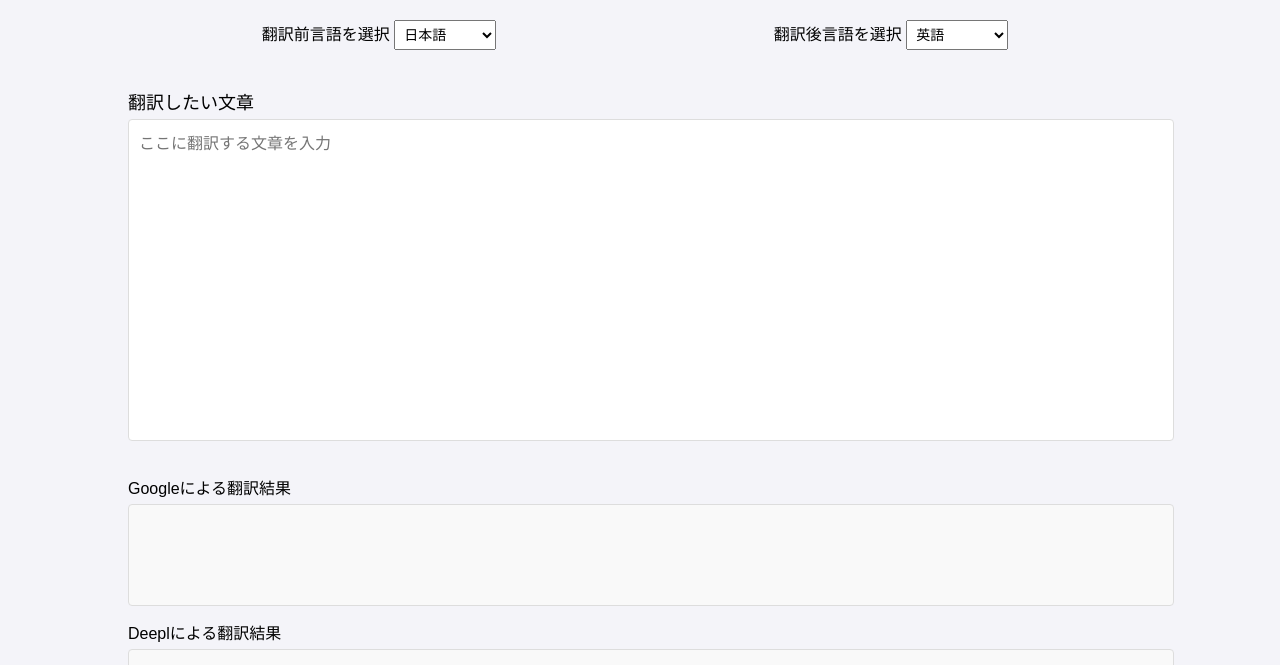
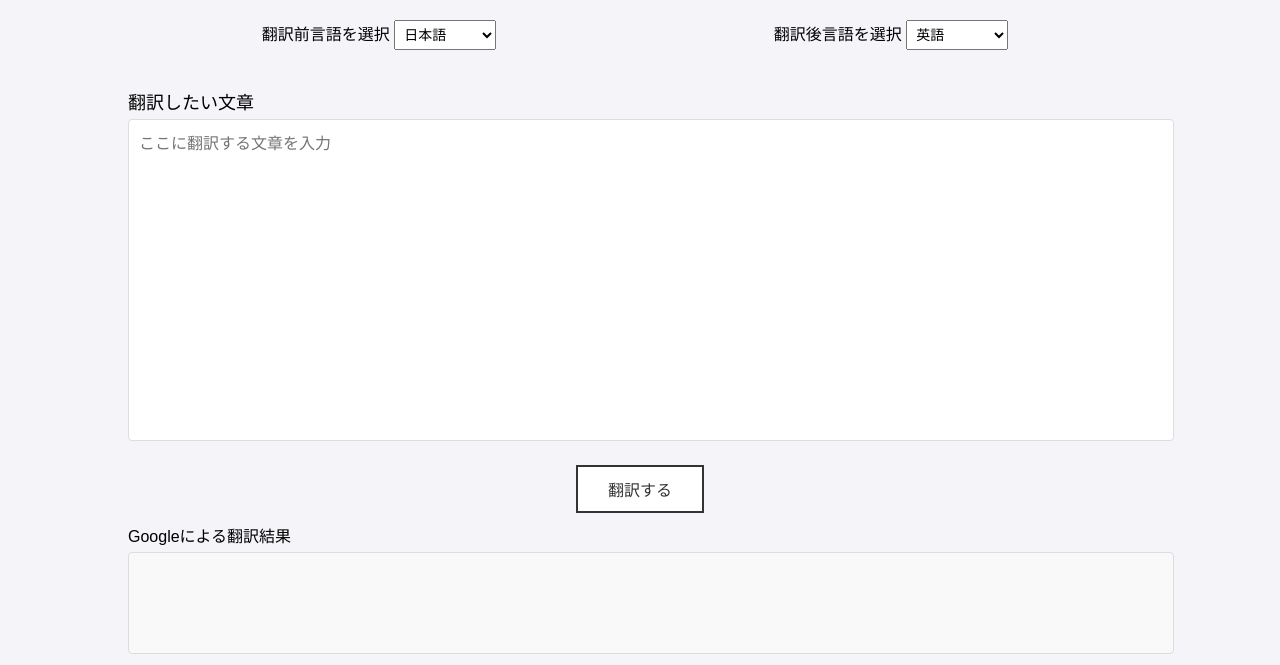
Before and after one commit to itto4869/simultaneous-translation, a plain HTML site: page index.html in a window 1280 px wide. Shown: the part 75-740 px from the top of the page. Drawn offline with Linux system fonts and the light colour scheme; a script that the page names is missing.

Commit message:
翻訳ボタンの追加

```diff
--- a/index.html
+++ b/index.html
@@ -67,6 +67,9 @@
             <textarea id="Pre-translation-text" name="Pre-translation-text" cols="100" rows="27" class="Pre-translation" placeholder="ここに翻訳する文章を入力"></textarea>
         </label>
     </div>
+    <button class="translate-button">
+        <div >翻訳する</div>
+    </button>
     <div class="Post-translation-area">
         <p>Googleによる翻訳結果<br>
             <textarea name="google-translate"id="google-translate"  rows="9"readonly></textarea></p>
--- a/style.css
+++ b/style.css
@@ -84,3 +84,15 @@ textarea[readonly] {
     height: 80px;
     margin-top: 5px;
 }
+.translate-button {
+    background-color: #fff;
+    border: solid 2px #333;
+    color: #333;
+    padding: 10px 30px;
+    text-decoration: none;
+    font-size: 1em;
+}
+.translate-button:hover {
+    color: #333;
+    background-color: #a0d0d6;
+}
```
